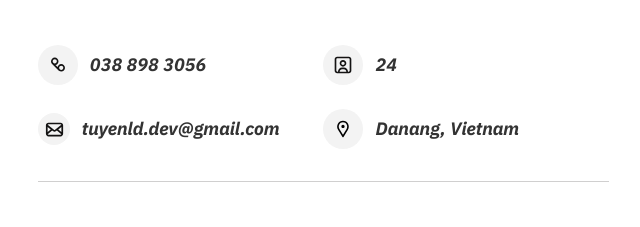
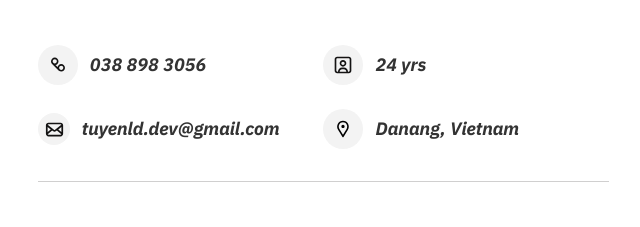
Before and after one commit to tuyenlddev/aaa, a plain HTML site: page index.html in a window 1280 px wide. Shown: the part 3879-4106 px from the top of the page, 607-1247 px from the left. Drawn offline with Linux system fonts and the light colour scheme.

Commit message:
done ver 1

```diff
--- a/index.html
+++ b/index.html
@@ -393,7 +393,7 @@
                             </div>
                             <div class="infor__contact--chill mg-24">
                                 <img src="/asset/icon/icon-age.svg" alt="" class="icon">
-                                <p class="fs-18s fw-700 font-italic content__infor">24</p>
+                                <p class="fs-18s fw-700 font-italic content__infor">24 yrs</p>
                             </div>
                             <div class="infor__contact--chill mg-24">
                                 <img src="/asset/icon/email.svg" alt="" class="icon">
```
